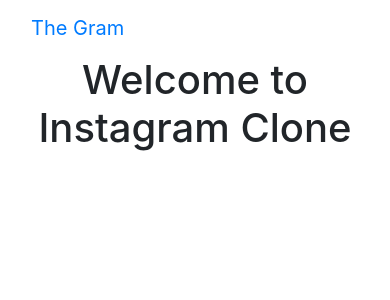
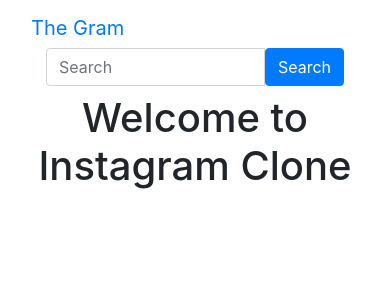
Before and after one commit to Lourine/Instagram-Clone, a Django app: page / in a window 390 px wide. Shown: the top 300 px of the page. Run offline with Django 3.2, Linux system fonts and the light colour scheme; some libraries are stand-ins or nearby versions.

Commit message:
Add a search form

```diff
--- a/insta/templates/navbar.html
+++ b/insta/templates/navbar.html
@@ -1,17 +1,23 @@
-<!DOCTYPE html>
-<html lang="en">
-<head>
+<nav class="navbar navbar-inverse">
+    <div class="container-fluid">
+      <div class="navbar-header">
+        <a class="navbar-brand" href="{% url 'index' %}">The Gram</a>
+      </div>
 
-  <meta charset="utf-8">
-  <meta name="viewport" content="width=device-width, initial-scale=1">
-</head>
-<body>
-<nav class="navbar navbar-inverse">
-  <div class="container-fluid">
-    <div class="navbar-header">
-      <a class="navbar-brand" href="{% url 'index' %}">The Gram</a>
+      <!-- Adding a search form  -->
+      <div class="col-sm-4 col-md-4 navbar-right">
+
+        <form class="navbar-form" role="search" action="{% url 'search_results' %}">
+
+          <div class="input-group">
+            <input type="text" class="form-control" placeholder="Search " name="article">
+            <div class="input-group-btn">
+              <button class="btn btn-primary" type="submit">Search</button>
+            </div>
+          </div>
+
+        </form>
+      </div>
+      <!-- search form end -->
     </div>
-  </div>
-</nav>
-</body>
-</html>
+  </nav>
```
